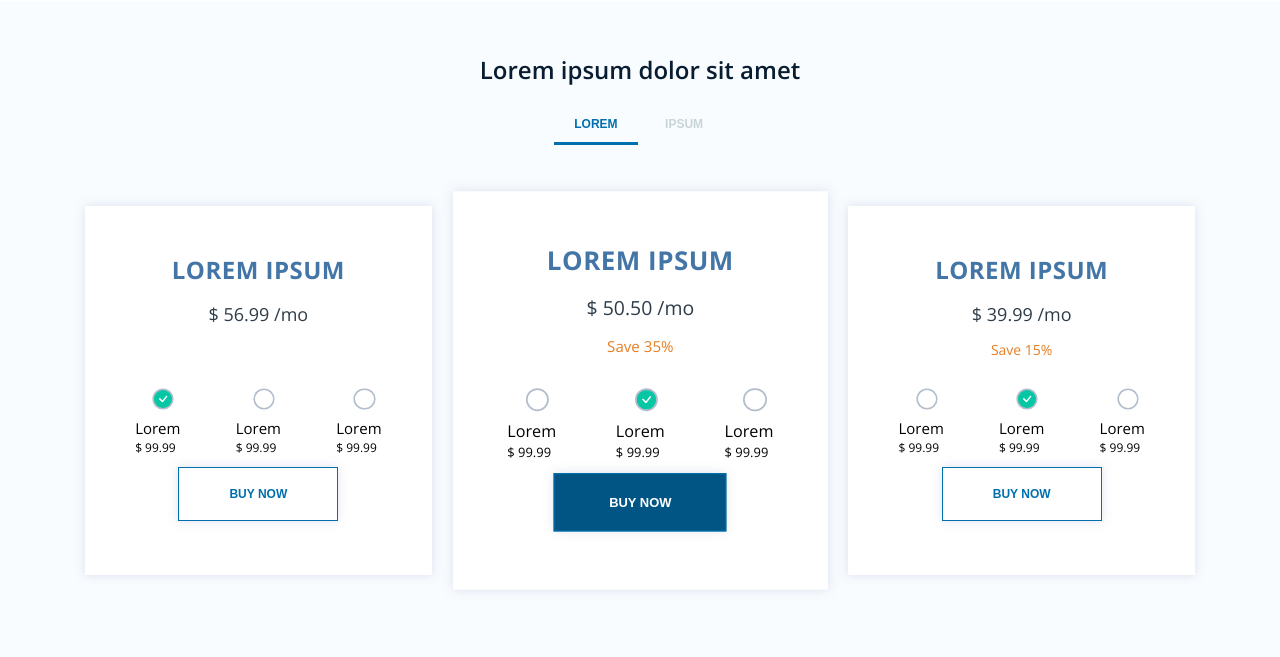
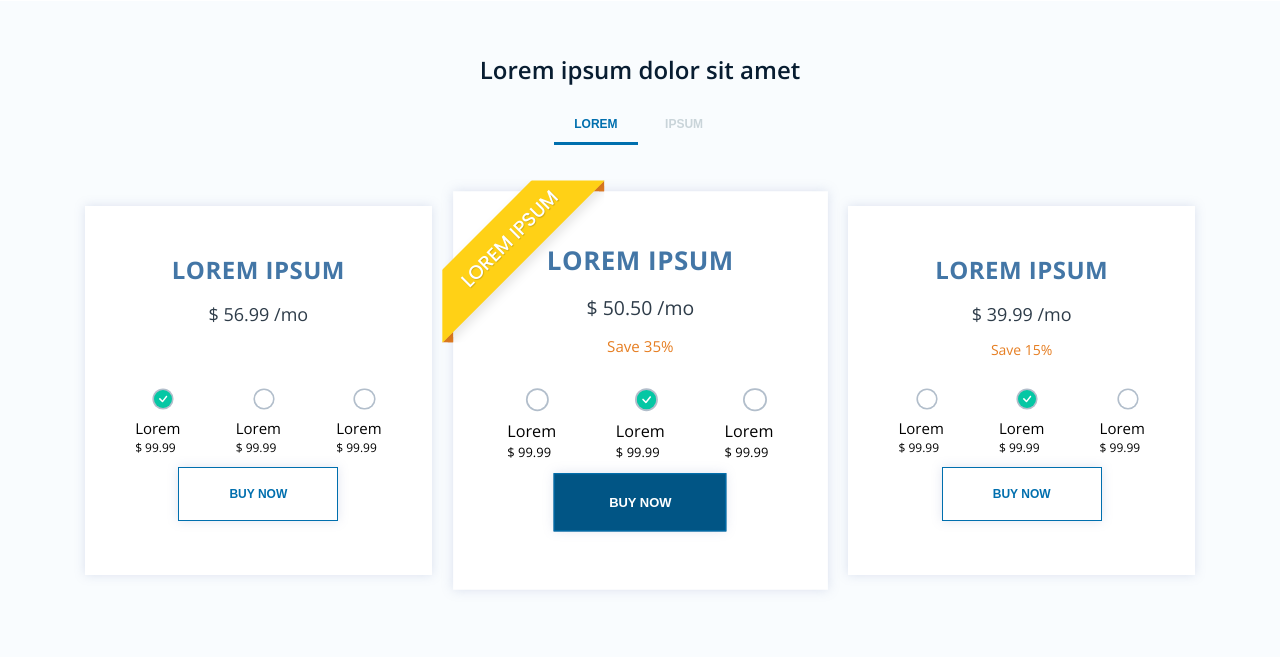
Before and after one commit to delfin4ik/test_task, a plain HTML site: page index.html in a window 1280 px wide. Shown: the part 71-728 px from the top of the page. Drawn offline with nearby package versions, Linux system fonts and the light colour scheme.

Commit message:
Ribbon was added

```diff
--- a/css/main.css
+++ b/css/main.css
@@ -152,6 +152,60 @@ body {
 .section-main__card_selected {
   transform: scale(1.08);
 }
+
+/* ribbon */
+.ribbon {
+  width: 150px;
+  height: 150px;
+  overflow: hidden;
+  position: absolute;
+}
+.ribbon::before,
+.ribbon::after {
+  position: absolute;
+  z-index: -1;
+  content: '';
+  display: block;
+  border: 5px solid #E67E22;
+}
+.ribbon__text {
+  position: absolute;
+  display: block;
+  width: 225px;
+  padding: 15px 0;
+  background-color: #FFD116;
+  box-shadow: 0 5px 10px rgba(0,0,0,.1);
+  color: #fff;
+  font: 500 18px/1 'Poppins', sans-serif;
+  text-shadow: 0 1px 1px rgba(0,0,0,.2);
+  text-transform: uppercase;
+  text-align: center;
+}
+
+.ribbon-top-left {
+  top: -10px;
+  left: -10px;
+}
+.ribbon-top-left::before,
+.ribbon-top-left::after {
+  border-top-color: transparent;
+  border-left-color: transparent;
+}
+.ribbon-top-left::before {
+  top: 0;
+  right: 0;
+}
+.ribbon-top-left::after {
+  bottom: 0;
+  left: 0;
+}
+.ribbon-top-left span {
+  right: -25px;
+  top: 30px;
+  transform: rotate(-45deg);
+}
+/*End ribbon */
+
 
 .card__heading {
   min-height: 100px;
--- a/index.html
+++ b/index.html
@@ -68,6 +68,7 @@
           </div>
         </div>
         <div class="section-main__card section-main__card_selected">
+          <div class="ribbon ribbon-top-left"><span class="ribbon__text">Lorem ipsum</span></div>
           <div class="card__heading">
             <h3 class="card__title">lorem ipsum</h3>
             <p class="card__title-price">$ 50.50 /mo</p>
```
